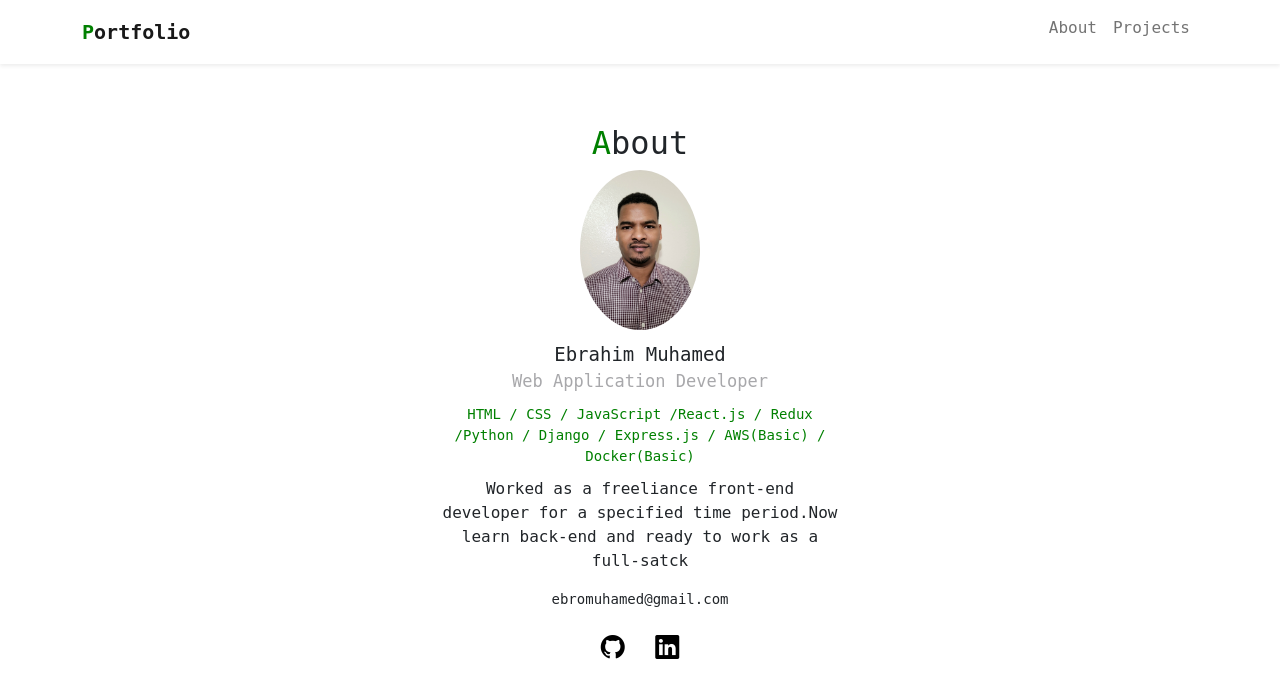
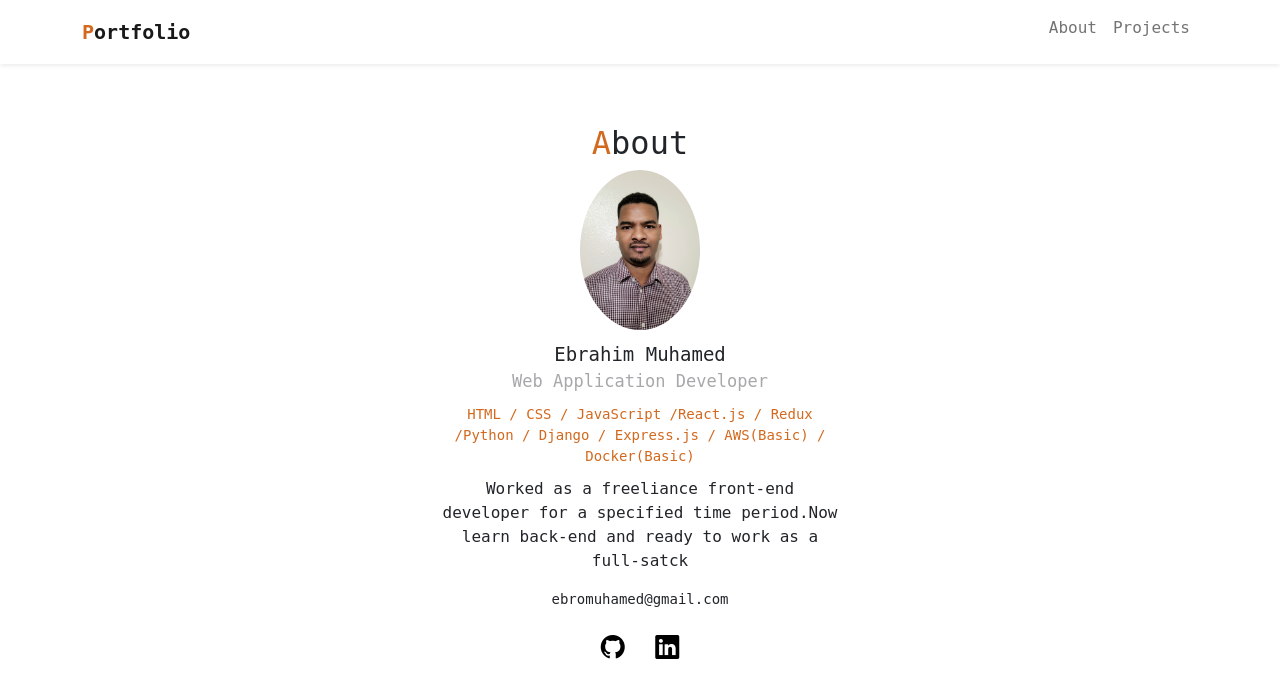
Before and after one commit to web4-ever/Portfolio, a PHP site: page / in a window 1280 px wide. Shown: the top 698 px of the page. Run offline with PHP 8.4, Linux system fonts and the light colour scheme; some libraries are stand-ins or nearby versions.

Commit message:
Added the about section, also did some design

```diff
--- a/css/styles.css
+++ b/css/styles.css
@@ -6,7 +6,7 @@ body {
   font-family: "monospace",sans-serif;
   }
 .font-primary {
-  color: green;
+  color:chocolate;
 }
 
 .navbar-brand:hover {
@@ -59,7 +59,7 @@ About
 
 #about .skills {
   font-size: 14px;
-  color:green;
+  color:chocolate;
   margin-bottom: 10px;
 }
 
@@ -81,5 +81,5 @@ About
   background-color:grey;
 }
 .icon-linkedin:hover {
-  background-color: blue;
+  background-color: grey;
 }
```
